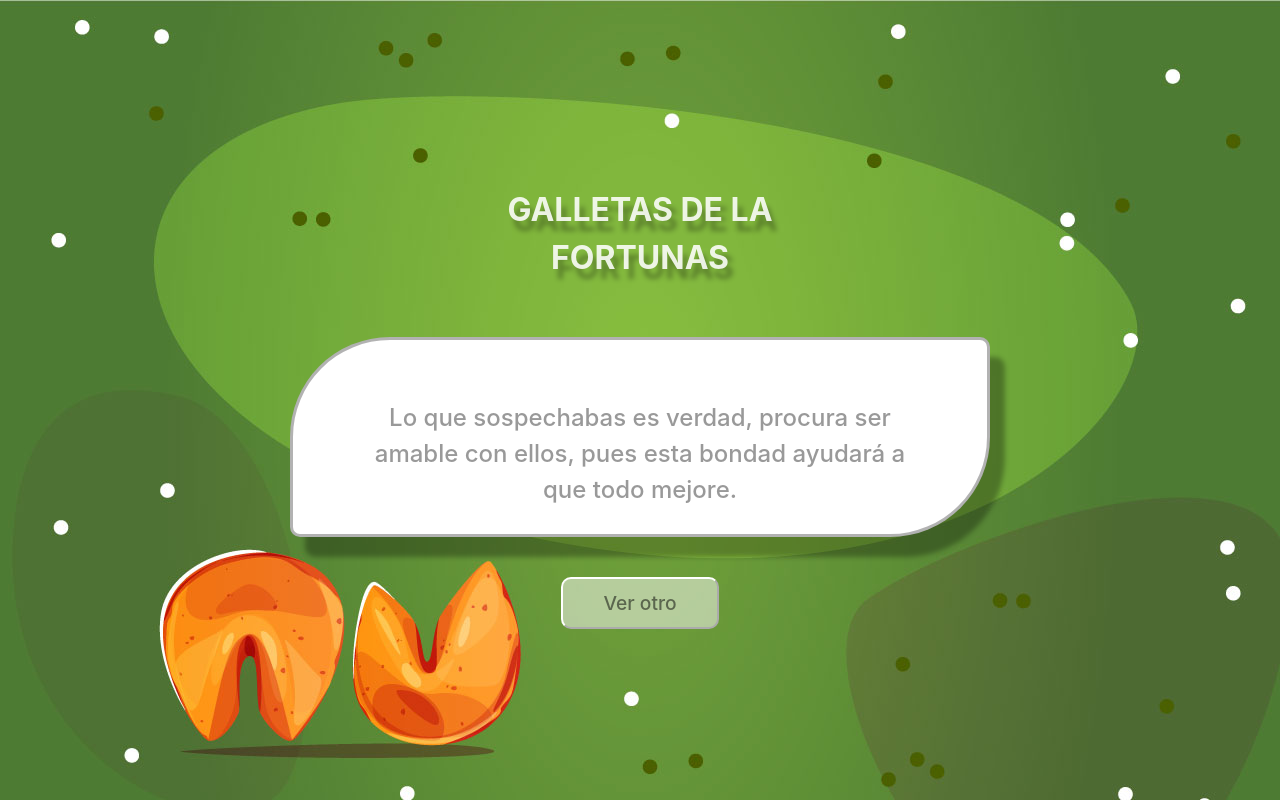
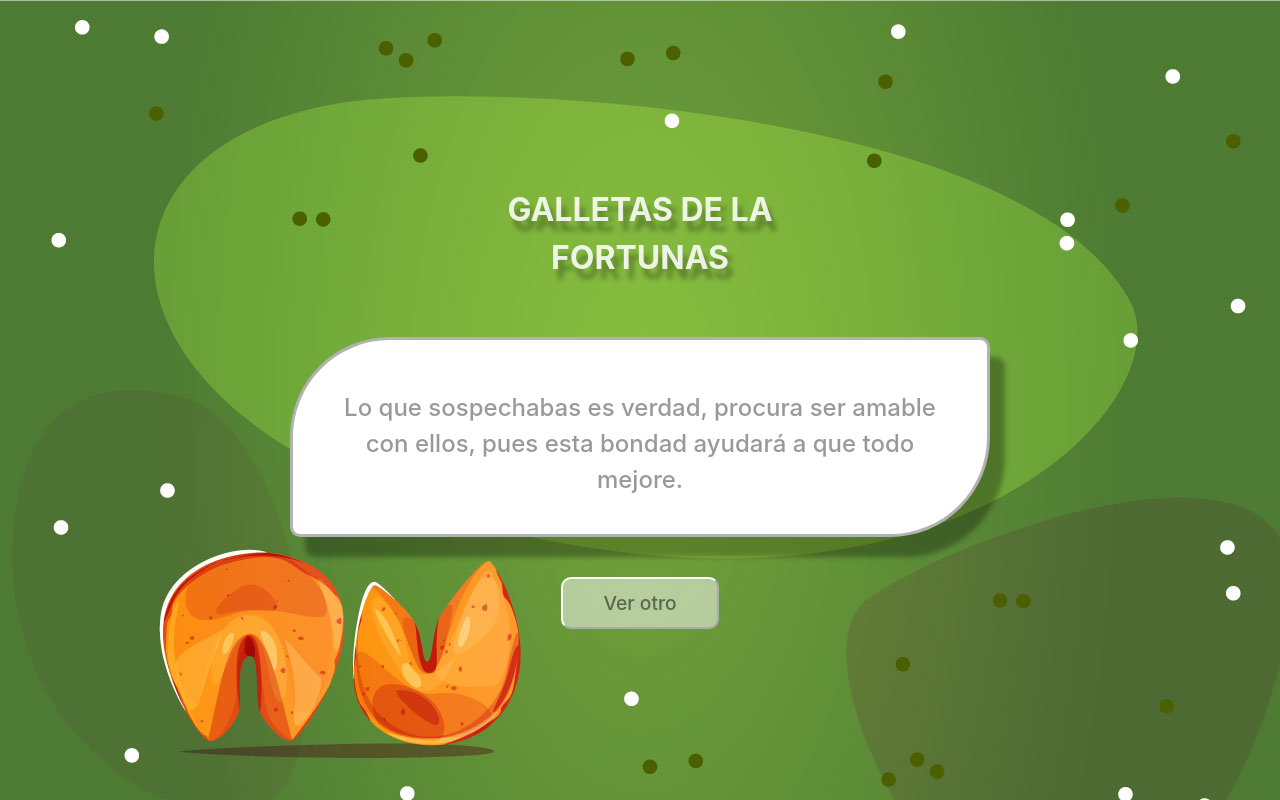
Before and after one commit to sandygopu/fortune-cookie-sandy-gomez, a React (Vite) app: page / in a window 1280 px wide. Built offline with nearby package versions, Linux system fonts and the light colour scheme.

Commit message:
add: index

```diff
--- a/src/index.css
+++ b/src/index.css
@@ -96,7 +96,7 @@ button:hover{
   background-color: white;
   width: 400px;
   height: auto;
-  padding: 60px;
+  padding: 50px;
   margin: 40px;
   border: 3px solid rgba(0, 0, 0, 0.3);
   border-radius: 10px;
```
